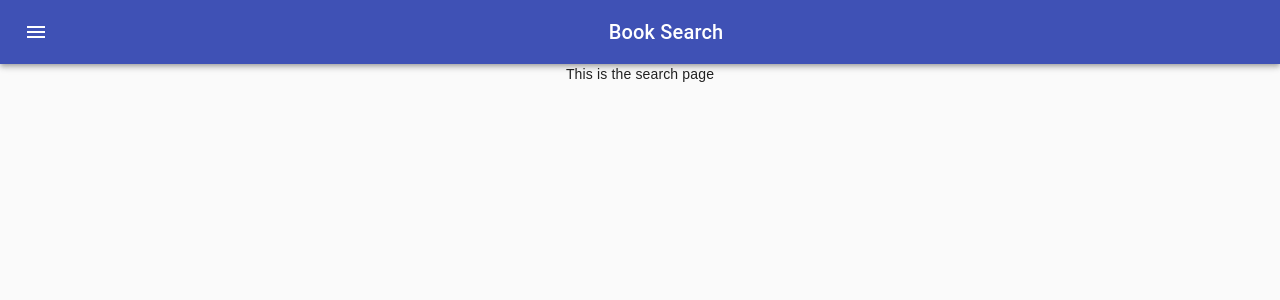
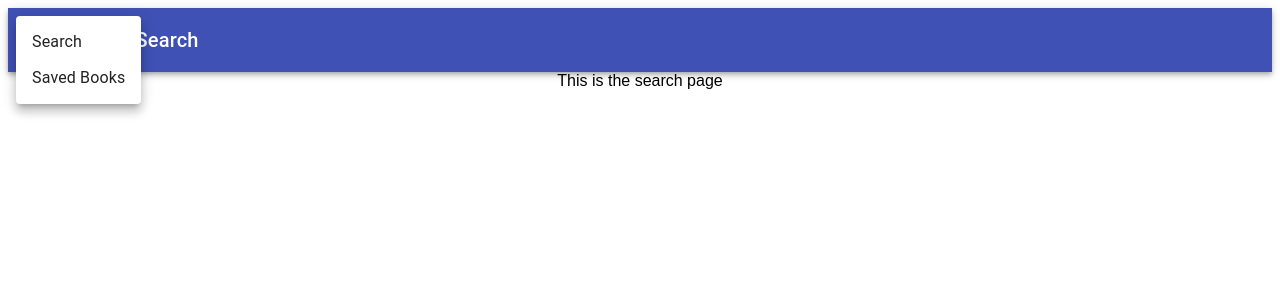
Before and after one commit to korynelson/bookSearch, a React (Create React App) app in the folder client/: page / in a window 1280 px wide. Both pictures are taken after a click on the button "menu". Shown: the top 300 px of the page. Built offline with nearby package versions, Linux system fonts and the light colour scheme.

Commit message:
link menu buttons to router to navigate to separate pages

```diff
--- a/client/src/components/ButtonAppBar/index.js
+++ b/client/src/components/ButtonAppBar/index.js
@@ -3,9 +3,11 @@ import { makeStyles } from '@material-ui/core/styles';
 import AppBar from '@material-ui/core/AppBar';
 import Toolbar from '@material-ui/core/Toolbar';
 import Typography from '@material-ui/core/Typography';
-import Button from '@material-ui/core/Button';
 import IconButton from '@material-ui/core/IconButton';
 import MenuIcon from '@material-ui/icons/Menu';
+import MenuItem from '@material-ui/core/MenuItem';
+import Menu from '@material-ui/core/Menu';
+import { withRouter} from 'react-router-dom';
 
 const useStyles = makeStyles((theme) => ({
   root: {
@@ -15,20 +17,58 @@ const useStyles = makeStyles((theme) => ({
     marginRight: theme.spacing(2),
   },
   title: {
-    flexGrow: 1,
   },
 }));
 
-export default function ButtonAppBar() {
+const MenuAppBar = (props) => {
+  const {history} = props;
   const classes = useStyles();
+  const [anchorEl, setAnchorEl] = React.useState(null);
+  const open = Boolean(anchorEl);
+
+  const handleMenu = (event) => {
+    setAnchorEl(event.currentTarget);
+  };
+
+  const handleClick= (url) => {
+    history.push(url)
+    setAnchorEl(null);
+  };
 
   return (
     <div className={classes.root}>
       <AppBar position="static">
         <Toolbar>
           <IconButton edge="start" className={classes.menuButton} color="inherit" aria-label="menu">
-            <MenuIcon />
+            <MenuIcon
+              onClick={handleMenu}
+              aria-label="account of current user"
+              aria-controls="menu-appbar"
+              aria-haspopup="true"
+              onClick={handleMenu}
+              color="inherit"
+            />
           </IconButton>
+          <div>
+              <Menu
+                id="menu-appbar"
+                anchorEl={anchorEl}
+                anchorOrigin={{
+                  vertical: 'top',
+                  horizontal: 'right',
+                }}
+                keepMounted
+                transformOrigin={{
+                  vertical: 'top',
+                  horizontal: 'right',
+                }}
+                open={open}
+                onClose={() => setAnchorEl(null)}
+              >
+                <MenuItem onClick={() => handleClick('/')}>Search</MenuItem>
+                <MenuItem onClick={() => handleClick('/savedbooks')}>Saved Books</MenuItem>
+              </Menu>
+            </div>
           <Typography variant="h6" className={classes.title}>
             Book Search
           </Typography>
@@ -37,3 +77,5 @@ export default function ButtonAppBar() {
     </div>
   );
 }
+
+export default withRouter(MenuAppBar);
--- a/client/src/index.js
+++ b/client/src/index.js
@@ -3,14 +3,12 @@ import ReactDOM from "react-dom";
 import { BrowserRouter as Router } from "react-router-dom";
 import App from "./App";
 import registerServiceWorker from "./registerServiceWorker";
-import CssBaseline from "@material-ui/core/CssBaseline";
 
 const rootElement = document.getElementById("root");
 
 ReactDOM.render(
     <React.StrictMode>
       <Router>
-        <CssBaseline />
         <App />
       </Router>
     </React.StrictMode>,
```
